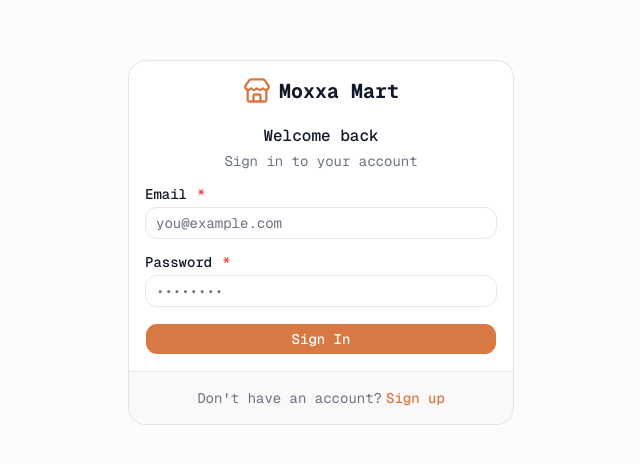
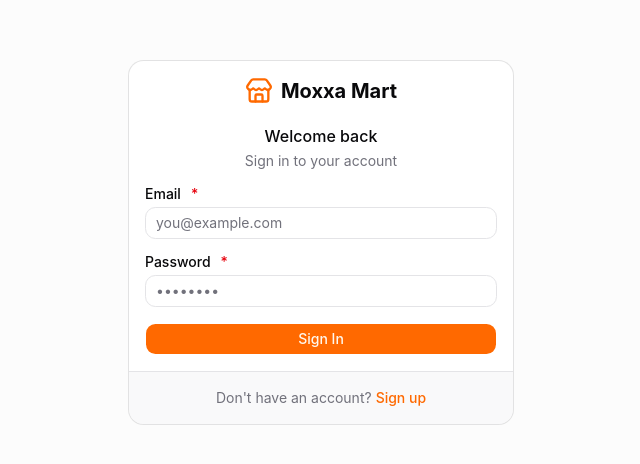
Before and after one commit to 111soesoesan/Moxxa-Mart-2, a Next.js app: page /login in a window 1280 px wide. Shown: the part 158-622 px from the top of the page, without its empty margins (319-959 px from the left). Built offline with nearby package versions, Linux system fonts and the light colour scheme.

Commit message:
style update

```diff
--- a/src/app/globals.css
+++ b/src/app/globals.css
@@ -7,7 +7,7 @@
 @theme inline {
   --color-background: var(--background);
   --color-foreground: var(--foreground);
-  --font-sans: Geist Mono, ui-monospace, monospace;
+  --font-sans: Inter, sans-serif;
   --font-mono: JetBrains Mono, monospace;
   --color-sidebar-ring: var(--sidebar-ring);
   --color-sidebar-border: var(--sidebar-border);
@@ -45,8 +45,8 @@
   --radius-2xl: calc(var(--radius) * 1.8);
   --radius-3xl: calc(var(--radius) * 2.2);
   --radius-4xl: calc(var(--radius) * 2.6);
-  --font-serif: serif;
-  --radius: 0.75rem;
+  --font-serif: Lora, serif;
+  --radius: 0.65rem;
   --tracking-tighter: calc(var(--tracking-normal) - 0.05em);
   --tracking-tight: calc(var(--tracking-normal) - 0.025em);
   --tracking-wide: calc(var(--tracking-normal) + 0.025em);
@@ -66,41 +66,41 @@
 }
 
 :root {
-  --background: oklch(1.0000 0 0);
-  --foreground: oklch(0.2101 0.0318 264.6645);
-  --card: oklch(1.0000 0 0);
-  --card-foreground: oklch(0.2101 0.0318 264.6645);
-  --popover: oklch(1.0000 0 0);
-  --popover-foreground: oklch(0.2101 0.0318 264.6645);
-  --primary: oklch(0.6716 0.1368 48.5130);
-  --primary-foreground: oklch(1.0000 0 0);
-  --secondary: oklch(0.5360 0.0398 196.0280);
-  --secondary-foreground: oklch(1.0000 0 0);
-  --muted: oklch(0.9670 0.0029 264.5419);
-  --muted-foreground: oklch(0.5510 0.0234 264.3637);
-  --accent: oklch(0.9491 0 0);
-  --accent-foreground: oklch(0.2101 0.0318 264.6645);
-  --destructive: oklch(0.6368 0.2078 25.3313);
-  --border: oklch(0.9276 0.0058 264.5313);
-  --input: oklch(0.9276 0.0058 264.5313);
-  --ring: oklch(0.6716 0.1368 48.5130);
-  --chart-1: oklch(0.5940 0.0443 196.0233);
-  --chart-2: oklch(0.7214 0.1337 49.9802);
-  --chart-3: oklch(0.8721 0.0864 68.5474);
-  --chart-4: oklch(0.6268 0 0);
-  --chart-5: oklch(0.6830 0 0);
-  --radius: 0.75rem;
-  --sidebar: oklch(0.9670 0.0029 264.5419);
-  --sidebar-foreground: oklch(0.2101 0.0318 264.6645);
-  --sidebar-primary: oklch(0.6716 0.1368 48.5130);
-  --sidebar-primary-foreground: oklch(1.0000 0 0);
-  --sidebar-accent: oklch(1.0000 0 0);
-  --sidebar-accent-foreground: oklch(0.2101 0.0318 264.6645);
-  --sidebar-border: oklch(0.9276 0.0058 264.5313);
-  --sidebar-ring: oklch(0.6716 0.1368 48.5130);
+  --background: oklch(1 0 0);
+  --foreground: oklch(0.141 0.005 285.823);
+  --card: oklch(1 0 0);
+  --card-foreground: oklch(0.141 0.005 285.823);
+  --popover: oklch(1 0 0);
+  --popover-foreground: oklch(0.141 0.005 285.823);
+  --primary: oklch(0.705 0.213 47.604);
+  --primary-foreground: oklch(0.98 0.016 73.684);
+  --secondary: oklch(0.967 0.001 286.375);
+  --secondary-foreground: oklch(0.21 0.006 285.885);
+  --muted: oklch(0.967 0.001 286.375);
+  --muted-foreground: oklch(0.552 0.016 285.938);
+  --accent: oklch(0.967 0.001 286.375);
+  --accent-foreground: oklch(0.21 0.006 285.885);
+  --destructive: oklch(0.577 0.245 27.325);
+  --border: oklch(0.92 0.004 286.32);
+  --input: oklch(0.92 0.004 286.32);
+  --ring: oklch(0.705 0.213 47.604);
+  --chart-1: oklch(0.646 0.222 41.116);
+  --chart-2: oklch(0.6 0.118 184.704);
+  --chart-3: oklch(0.398 0.07 227.392);
+  --chart-4: oklch(0.828 0.189 84.429);
+  --chart-5: oklch(0.769 0.188 70.08);
+  --radius: 0.65rem;
+  --sidebar: oklch(0.985 0 0);
+  --sidebar-foreground: oklch(0.141 0.005 285.823);
+  --sidebar-primary: oklch(0.705 0.213 47.604);
+  --sidebar-primary-foreground: oklch(0.98 0.016 73.684);
+  --sidebar-accent: oklch(0.967 0.001 286.375);
+  --sidebar-accent-foreground: oklch(0.21 0.006 285.885);
+  --sidebar-border: oklch(0.92 0.004 286.32);
+  --sidebar-ring: oklch(0.705 0.213 47.604);
   --destructive-foreground: oklch(1.0000 0 0);
-  --font-sans: Geist Mono, ui-monospace, monospace;
-  --font-serif: serif;
+  --font-sans: Inter, sans-serif;
+  --font-serif: Lora, serif;
   --font-mono: JetBrains Mono, monospace;
   --spacing: 0.25rem;
   --shadow-2xs: 0px 4px 8px -1px hsl(0 0% 0% / 0.05);
@@ -115,41 +115,41 @@
 }
 
 .dark {
-  --background: oklch(0.1797 0.0043 308.1928);
-  --foreground: oklch(0.8109 0 0);
-  --card: oklch(0.1822 0 0);
-  --card-foreground: oklch(0.8109 0 0);
-  --popover: oklch(0.1797 0.0043 308.1928);
-  --popover-foreground: oklch(0.8109 0 0);
-  --primary: oklch(0.7214 0.1337 49.9802);
-  --primary-foreground: oklch(0.1797 0.0043 308.1928);
-  --secondary: oklch(0.5940 0.0443 196.0233);
-  --secondary-foreground: oklch(0.1797 0.0043 308.1928);
-  --muted: oklch(0.2520 0 0);
-  --muted-foreground: oklch(0.6268 0 0);
-  --accent: oklch(0.3211 0 0);
-  --accent-foreground: oklch(0.8109 0 0);
-  --destructive: oklch(0.5940 0.0443 196.0233);
-  --border: oklch(0.2520 0 0);
-  --input: oklch(0.2520 0 0);
-  --ring: oklch(0.7214 0.1337 49.9802);
-  --chart-1: oklch(0.5940 0.0443 196.0233);
-  --chart-2: oklch(0.7214 0.1337 49.9802);
-  --chart-3: oklch(0.8721 0.0864 68.5474);
-  --chart-4: oklch(0.6268 0 0);
-  --chart-5: oklch(0.6830 0 0);
-  --sidebar: oklch(0.1822 0 0);
-  --sidebar-foreground: oklch(0.8109 0 0);
-  --sidebar-primary: oklch(0.7214 0.1337 49.9802);
-  --sidebar-primary-foreground: oklch(0.1797 0.0043 308.1928);
-  --sidebar-accent: oklch(0.3211 0 0);
-  --sidebar-accent-foreground: oklch(0.8109 0 0);
-  --sidebar-border: oklch(0.2520 0 0);
-  --sidebar-ring: oklch(0.7214 0.1337 49.9802);
+  --background: oklch(0.141 0.005 285.823);
+  --foreground: oklch(0.985 0 0);
+  --card: oklch(0.21 0.006 285.885);
+  --card-foreground: oklch(0.985 0 0);
+  --popover: oklch(0.21 0.006 285.885);
+  --popover-foreground: oklch(0.985 0 0);
+  --primary: oklch(0.646 0.222 41.116);
+  --primary-foreground: oklch(0.98 0.016 73.684);
+  --secondary: oklch(0.274 0.006 286.033);
+  --secondary-foreground: oklch(0.985 0 0);
+  --muted: oklch(0.274 0.006 286.033);
+  --muted-foreground: oklch(0.705 0.015 286.067);
+  --accent: oklch(0.274 0.006 286.033);
+  --accent-foreground: oklch(0.985 0 0);
+  --destructive: oklch(0.704 0.191 22.216);
+  --border: oklch(1 0 0 / 10%);
+  --input: oklch(1 0 0 / 15%);
+  --ring: oklch(0.646 0.222 41.116);
+  --chart-1: oklch(0.488 0.243 264.376);
+  --chart-2: oklch(0.696 0.17 162.48);
+  --chart-3: oklch(0.769 0.188 70.08);
+  --chart-4: oklch(0.627 0.265 303.9);
+  --chart-5: oklch(0.645 0.246 16.439);
+  --sidebar: oklch(0.21 0.006 285.885);
+  --sidebar-foreground: oklch(0.985 0 0);
+  --sidebar-primary: oklch(0.646 0.222 41.116);
+  --sidebar-primary-foreground: oklch(0.98 0.016 73.684);
+  --sidebar-accent: oklch(0.274 0.006 286.033);
+  --sidebar-accent-foreground: oklch(0.985 0 0);
+  --sidebar-border: oklch(1 0 0 / 10%);
+  --sidebar-ring: oklch(0.646 0.222 41.116);
   --destructive-foreground: oklch(1.0000 0 0);
-  --radius: 0.75rem;
-  --font-sans: Geist Mono, ui-monospace, monospace;
-  --font-serif: serif;
+  --radius: 0.65rem;
+  --font-sans: Inter, sans-serif;
+  --font-serif: Lora, serif;
   --font-mono: JetBrains Mono, monospace;
   --spacing: 0.25rem;
   --shadow-2xs: 0px 4px 8px -1px hsl(0 0% 0% / 0.05);
@@ -166,10 +166,12 @@
   * {
     @apply border-border outline-ring/50;
   }
+
   body {
     @apply bg-background text-foreground;
     letter-spacing: var(--tracking-normal);
   }
+
   html {
     @apply font-sans;
   }
```
